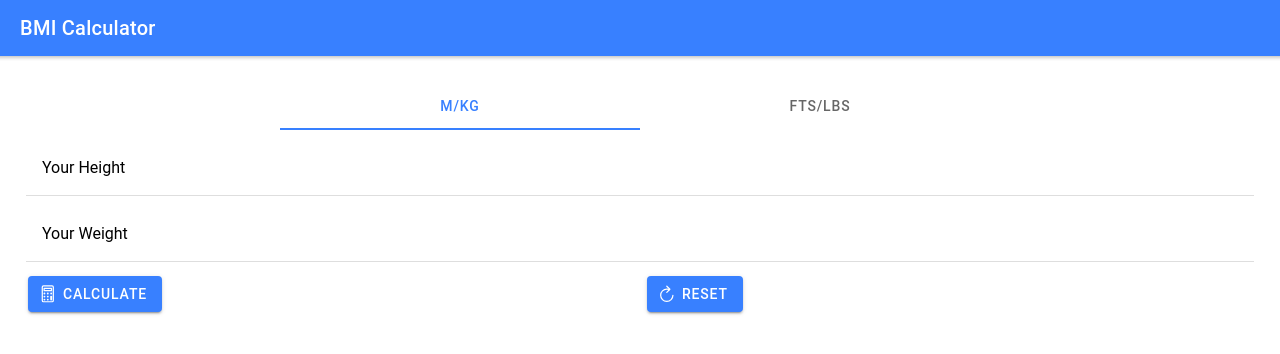
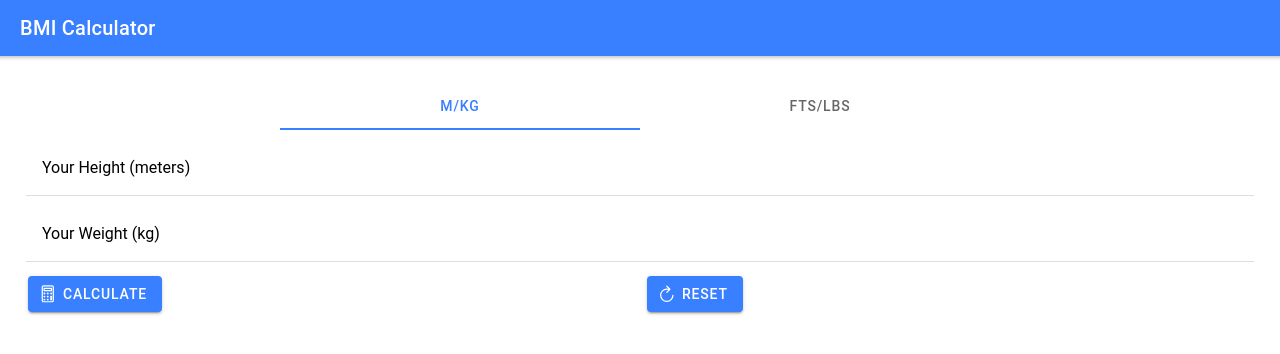
Before and after one commit to khadetou/react-ionic, a React (Create React App) app: page / in a window 1280 px wide. Shown: the top 354 px of the page. Built offline with nearby package versions, Linux system fonts and the light colour scheme.

Commit message:
conversion into kg and flbs

```diff
--- a/src/App.tsx
+++ b/src/App.tsx
@@ -59,8 +59,12 @@ const App: React.FC = () => {
       return;
     }
 
-    const weight = +enteredWeight;
-    const height = +enteredHeight;
+
+    const convertedWeight = calcUnits === "mkg" ? 1 : 2.2;
+    const convertedHeight = calcUnits === "mkg" ? 1 : 3.28;
+
+    const weight = +enteredWeight / convertedWeight;
+    const height = +enteredHeight / convertedHeight;
 
     const bmi = weight / (height * height);
 
@@ -110,7 +114,7 @@ const App: React.FC = () => {
             <IonRow>
               <IonCol>
                 <IonItem>
-                  <IonLabel position="floating">Your Height</IonLabel>
+                  <IonLabel position="floating">Your Height ({calcUnits === "mkg" ? "meters" : "feet"})</IonLabel>
                   <IonInput type="number" ref={heightInputRef}></IonInput>
                 </IonItem>
               </IonCol>
@@ -118,7 +122,7 @@ const App: React.FC = () => {
             <IonRow>
               <IonCol>
                 <IonItem>
-                  <IonLabel position="floating">Your Weight</IonLabel>
+                  <IonLabel position="floating">Your Weight ({calcUnits === "mkg" ? "kg" : "lbs"})</IonLabel>
                   <IonInput type="number" ref={weightInputRef}></IonInput>
                 </IonItem>
               </IonCol>
```
